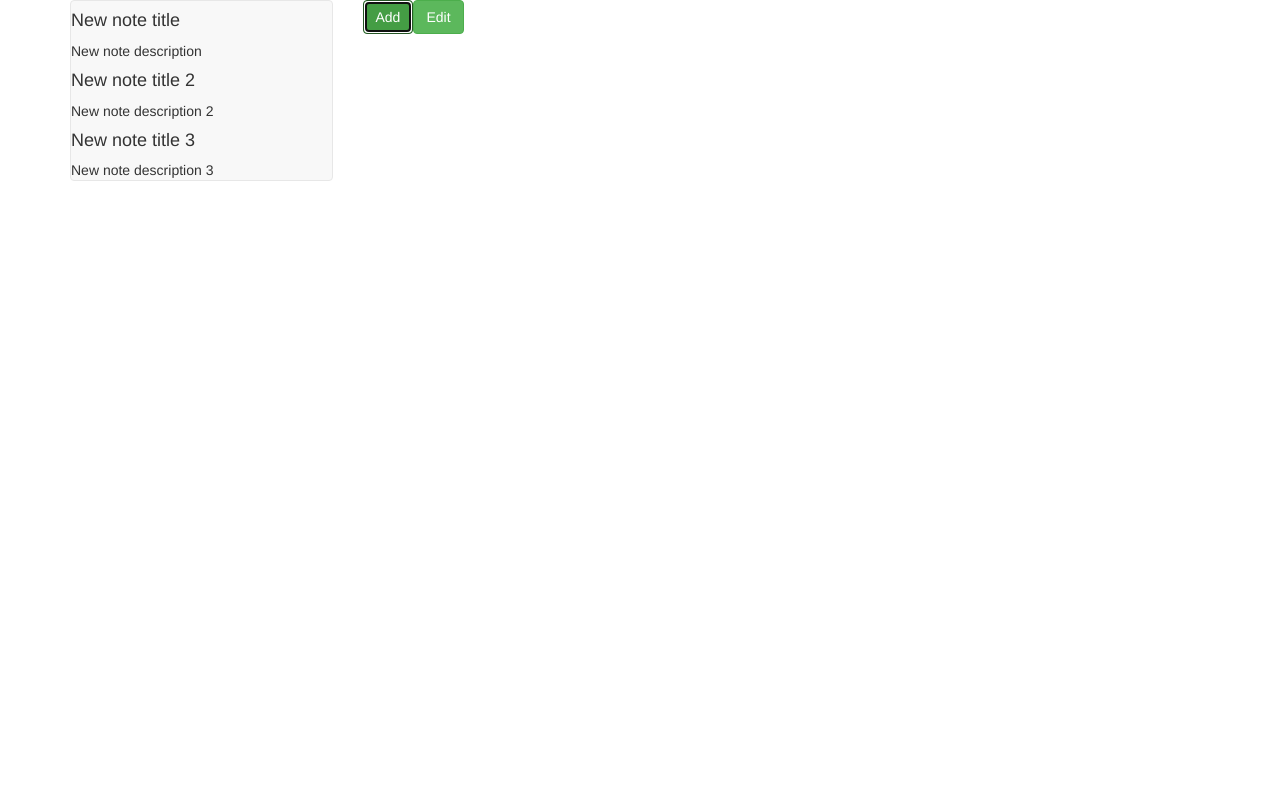
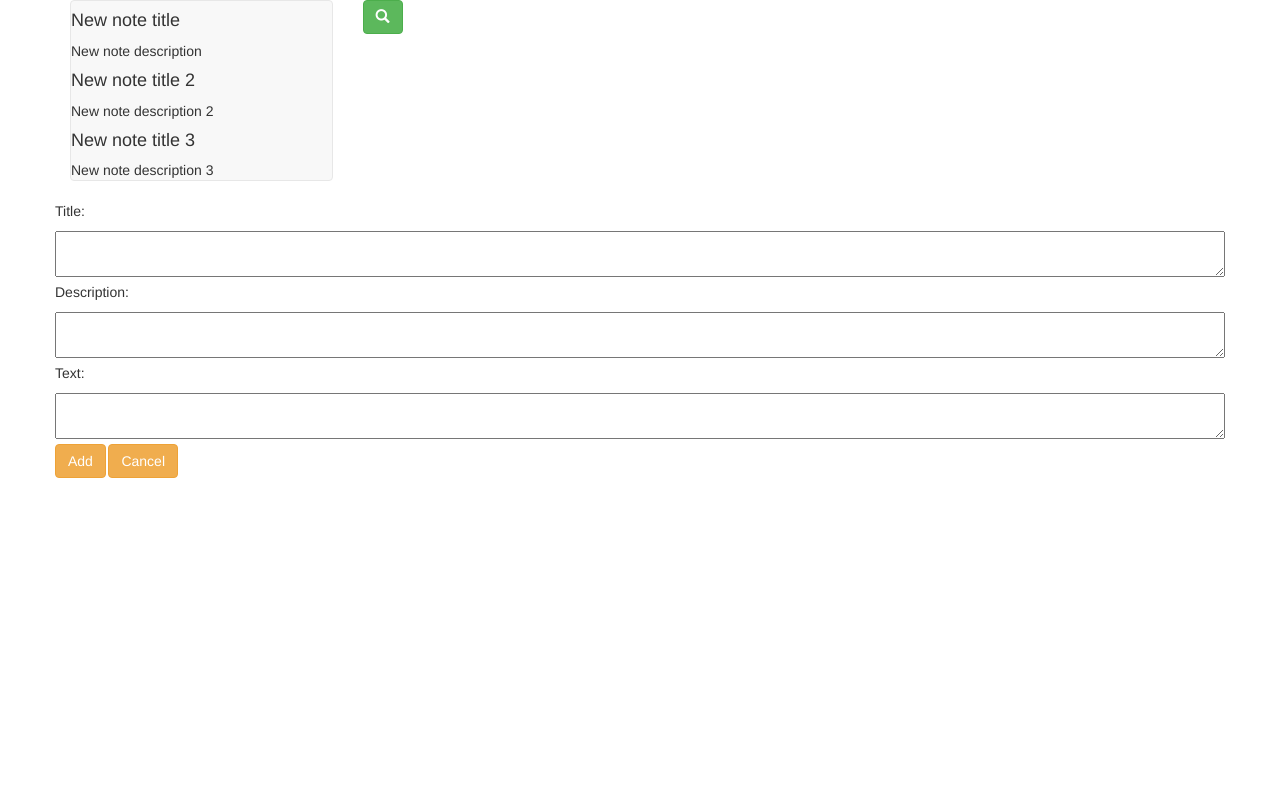
Before and after one commit to Roman-Tarasiuk/Notes, an Angular app: page / in a window 1280 px wide. Both pictures are taken after a click on the button "Add". Shown: the top 800 px of the page. Built offline with nearby package versions, Linux system fonts and the light colour scheme.

Commit message:
Added search button.

```diff
--- a/src/app/app.component.css
+++ b/src/app/app.component.css
@@ -19,9 +19,12 @@
 
     .scrolling {
         overflow: auto;
-        height: 100vh;
+        max-height: 100vh;
     }
     .editing-textarea {
         width: 100%;
     }
+    .mr-1 {
+      margin-right: 0.25rem !important;
+    }
   }
--- a/src/app/app.component.html
+++ b/src/app/app.component.html
@@ -25,8 +25,14 @@
     </div>
     <div class="col-sm-9 scrolling">
       <div>
-        <button class="btn btn-success" (click)="toggleAdding()">Add</button>
-        <button class="btn btn-success" (click)="toggleEditing()">Edit</button>
+        <button class="btn btn-success mr-1" *ngIf="!editing" (click)="toggleAdding()">Add</button>
+        <button class="btn btn-success mr-1" *ngIf="!adding" (click)="toggleEditing()">Edit</button>
+
+        <span *ngIf="searching">
+          <input type="text" class="mr-1">
+          <button class="btn btn-default mr-1" (click)="searching=false;">&times;</button>
+        </span>
+        <button class="btn btn-success" (click)="search()"><span class="glyphicon glyphicon-search"></span></button>
       </div>
       <div *ngIf="current">
         {{current.text}}
@@ -42,8 +48,8 @@
     <p>Text:</p>
     <textarea id="text"        class="editing-textarea"></textarea>
 
-    <button class="btn btn-warning" *ngIf="adding" (click)="addNote()">Add</button>
-    <button class="btn btn-warning" *ngIf="editing && !adding" (click)="updateNote()">Update</button>
+    <button class="btn btn-warning mr-1" *ngIf="adding" (click)="addNote()">Add</button>
+    <button class="btn btn-warning mr-1" *ngIf="editing && !adding" (click)="updateNote()">Update</button>
     <button class="btn btn-warning" (click)="cancelListModification()">Cancel</button>
   </div>
 </div>
--- a/src/app/app.component.ts
+++ b/src/app/app.component.ts
@@ -12,6 +12,7 @@ export class AppComponent {
   current: Note;
   editing: boolean = false;
   adding: boolean = false;
+  searching: boolean = false;
 
   titleEl: HTMLInputElement;
   descriptionEl: HTMLInputElement;
@@ -102,4 +103,13 @@ export class AppComponent {
     this.descriptionEl = document.getElementById('description') as HTMLInputElement;
     this.textEl = document.getElementById('text') as HTMLInputElement;
   }
+
+  search() {
+    if (!this.searching) {
+      this.searching = true;
+    }
+    else {
+
+    }
+  }
 }
```
